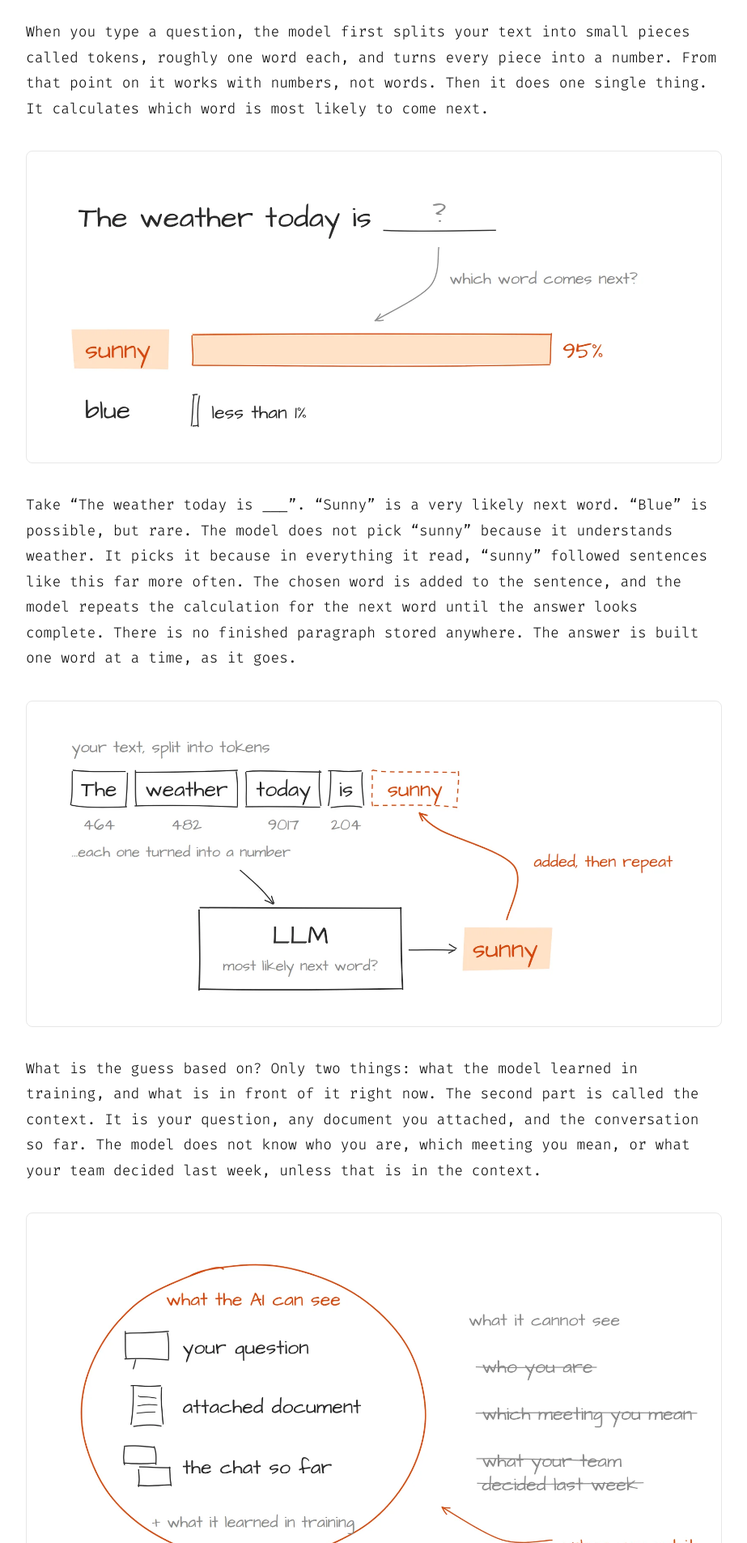
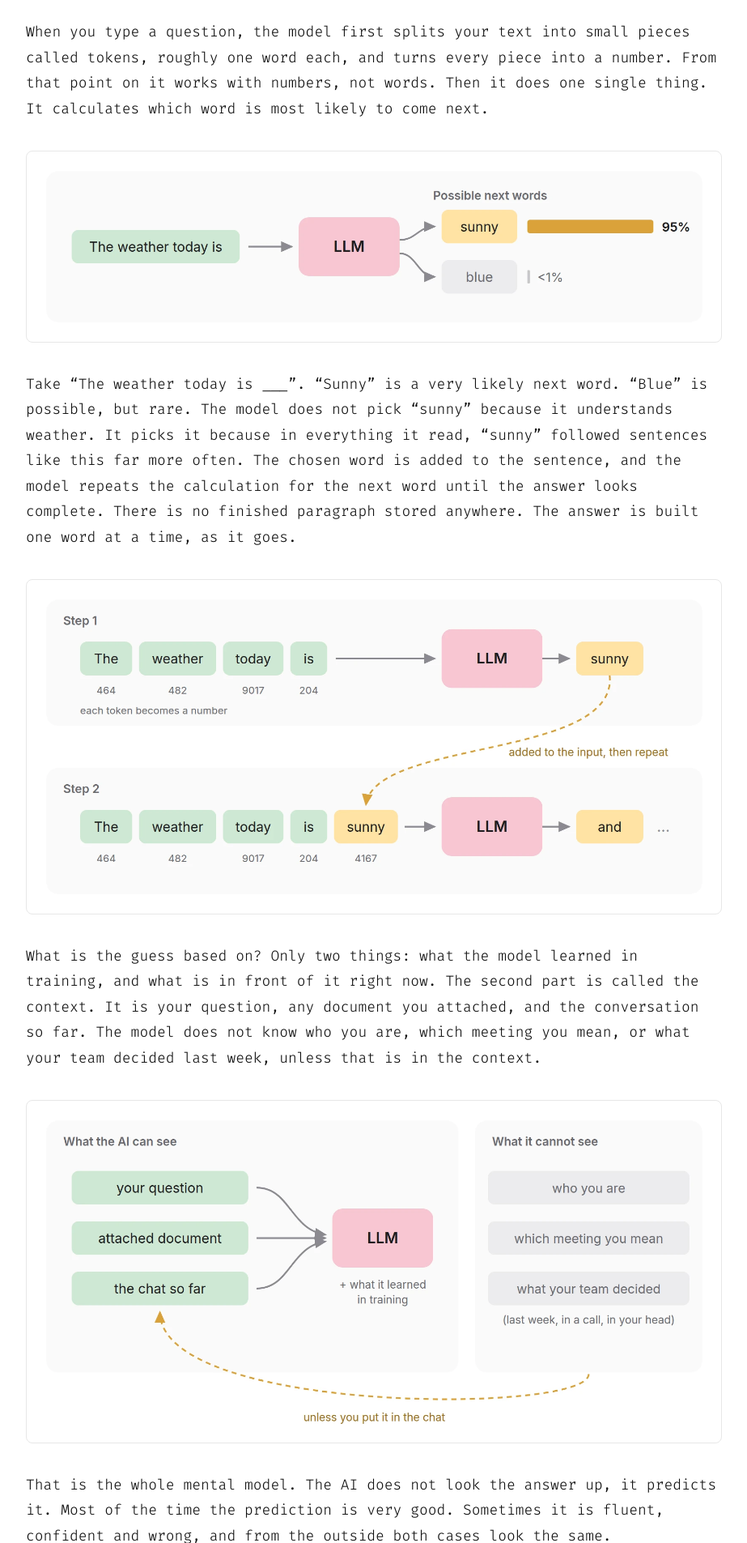
Before and after one commit to adiacov/adiacov.github.io, a Jekyll site: the page built from _posts/2026-10-29-ai-fluency.md, in a window 1280 px wide. Shown: the part 1347-3252 px from the top of the page at 81% size, without its empty margins (178-1101 px from the left). Built offline with Jekyll 4.4.1, drawn with Linux system fonts in a browser that asks for light colours.

Commit message:
Publish posts from writing repo

```diff
--- a/_posts/2026-10-29-ai-fluency.md
+++ b/_posts/2026-10-29-ai-fluency.md
@@ -22,11 +22,11 @@ Classic software follows rules a person wrote. If your request does not match a
 
 When you type a question, the model first splits your text into small pieces called tokens, roughly one word each, and turns every piece into a number. From that point on it works with numbers, not words. Then it does one single thing. It calculates which word is most likely to come next.
 
-![The sentence "The weather today is" with two possible next words: sunny at 95% and blue at less than 1%](/assets/images/ai-fluency/next-word.webp)
+![The sentence "The weather today is" goes into the LLM, which gives two possible next words: sunny at 95% and blue at less than 1%](/assets/images/ai-fluency/next-word.webp)
 
 Take "The weather today is ___". "Sunny" is a very likely next word. "Blue" is possible, but rare. The model does not pick "sunny" because it understands weather. It picks it because in everything it read, "sunny" followed sentences like this far more often. The chosen word is added to the sentence, and the model repeats the calculation for the next word until the answer looks complete. There is no finished paragraph stored anywhere. The answer is built one word at a time, as it goes.
 
-![The sentence is split into tokens, each turned into a number. The LLM picks the most likely next word, sunny, which is added back to the sentence before the next step](/assets/images/ai-fluency/loop.webp)
+![Step 1: the tokens "The weather today is", each turned into a number, go into the LLM, which outputs sunny. Step 2: sunny is added to the input, and the LLM outputs the next word](/assets/images/ai-fluency/loop.webp)
 
 What is the guess based on? Only two things: what the model learned in training, and what is in front of it right now. The second part is called the context. It is your question, any document you attached, and the conversation so far. The model does not know who you are, which meeting you mean, or what your team decided last week, unless that is in the context.
 
```
Also changed, not shown: other parts of _posts/2026-10-29-ai-fluency.md (+2 -2 lines), assets/images/ai-fluency/context.webp, assets/images/ai-fluency/four-questions.webp, assets/images/ai-fluency/loop.webp, assets/images/ai-fluency/next-word.webp, assets/images/ai-fluency/verify.webp.
